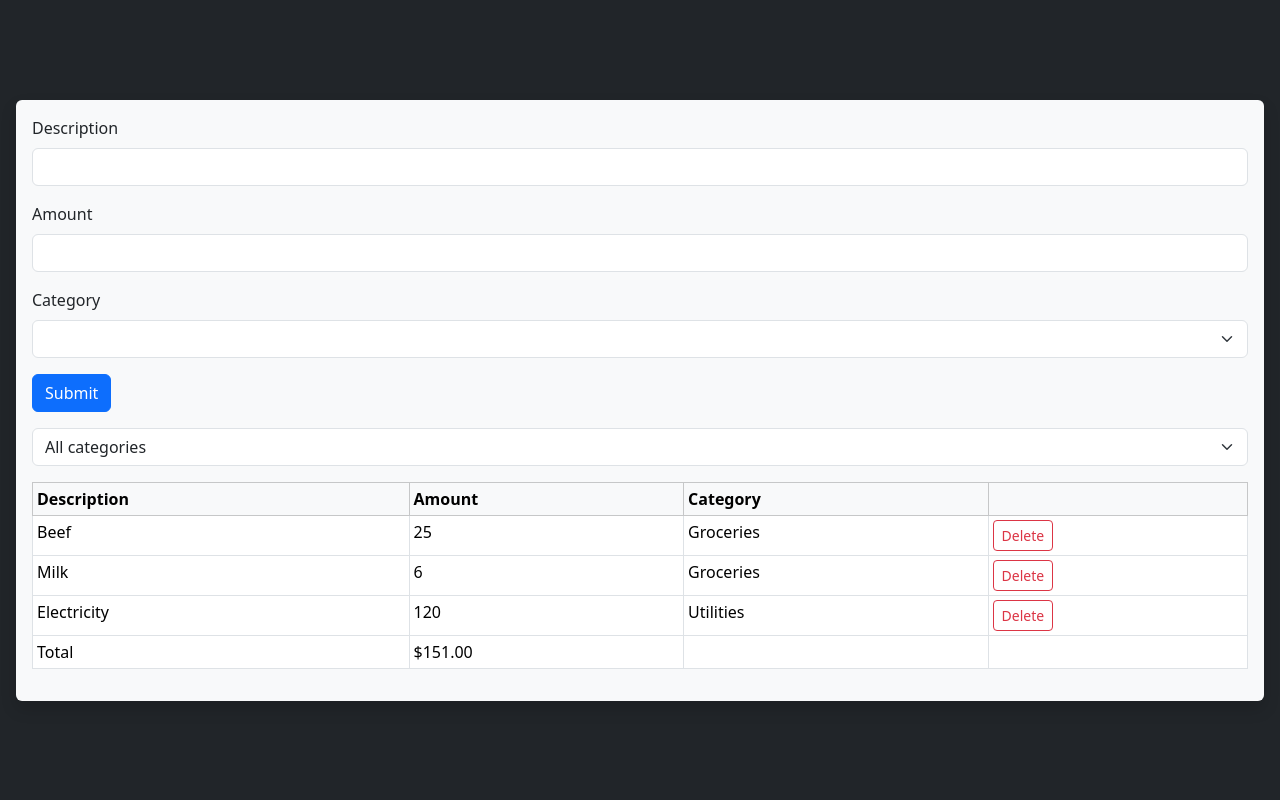
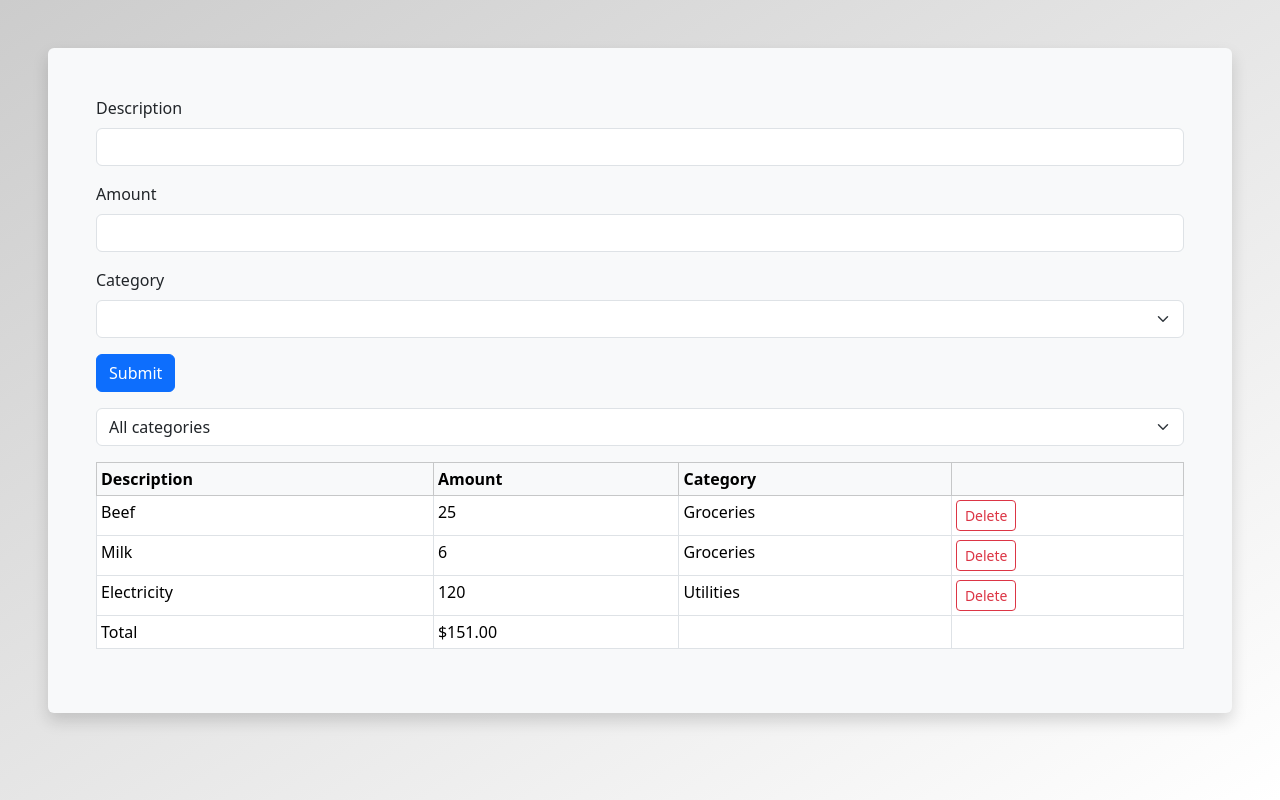
Before and after one commit to NazaninHashemian/expense-tracker, a React (Vite) app: page / in a window 1280 px wide. Built offline with nearby package versions, Linux system fonts and the light colour scheme.

Commit message:
Update padding for diffrenet size

```diff
--- a/src/App.css
+++ b/src/App.css
@@ -1,8 +1,23 @@
 /* App.css */
+.background {
+  background-image: linear-gradient(to bottom right, #ccc, #fff);
+}
+
+
+/* HIDE dark background and use block layout on small screens */
+@media (max-width: 600px) {
+
+}
+
+
 @media (max-width: 600px) {
     table.table {
       font-size: 0.95rem;
     }
+    /* .background {
+      background-image: none;
+      box-shadow: none !important;
+    } */
   }
 
   @media (max-width: 400px) {
--- a/src/App.tsx
+++ b/src/App.tsx
@@ -16,8 +16,10 @@ function App() {
   if(expenses.length === 0) return null;
 
   return (
-    <div className='bg-dark flex  justify-content-center align-items-center  min-vh-100 p-3'>
-      <div className='bg-light p-3  rounded shadow w-100 w-md-50'>
+
+    <div className='background justify-content-center align-items-center min-vh-100 px-md-5 px-sm-3 px-1 py-5'>
+      {/* <h2 className='fs-6'>Expense Tracker</h2> */}
+      <div className='bg-light p-sm-5 p-1 rounded shadow w-100 w-md-50'>
         {/* <div className="text-3xl font-bold text-red-500 text-center mt-10">
         Hello Tailwind!
         </div> */}
@@ -30,6 +32,7 @@ function App() {
         <ExpenseList expenses={visibleExpenses} onDelete={(id) => setExpenses(expenses.filter(e => e.id !== id))}/>
       </div>
 
+
     </div>
   )
 }
```
